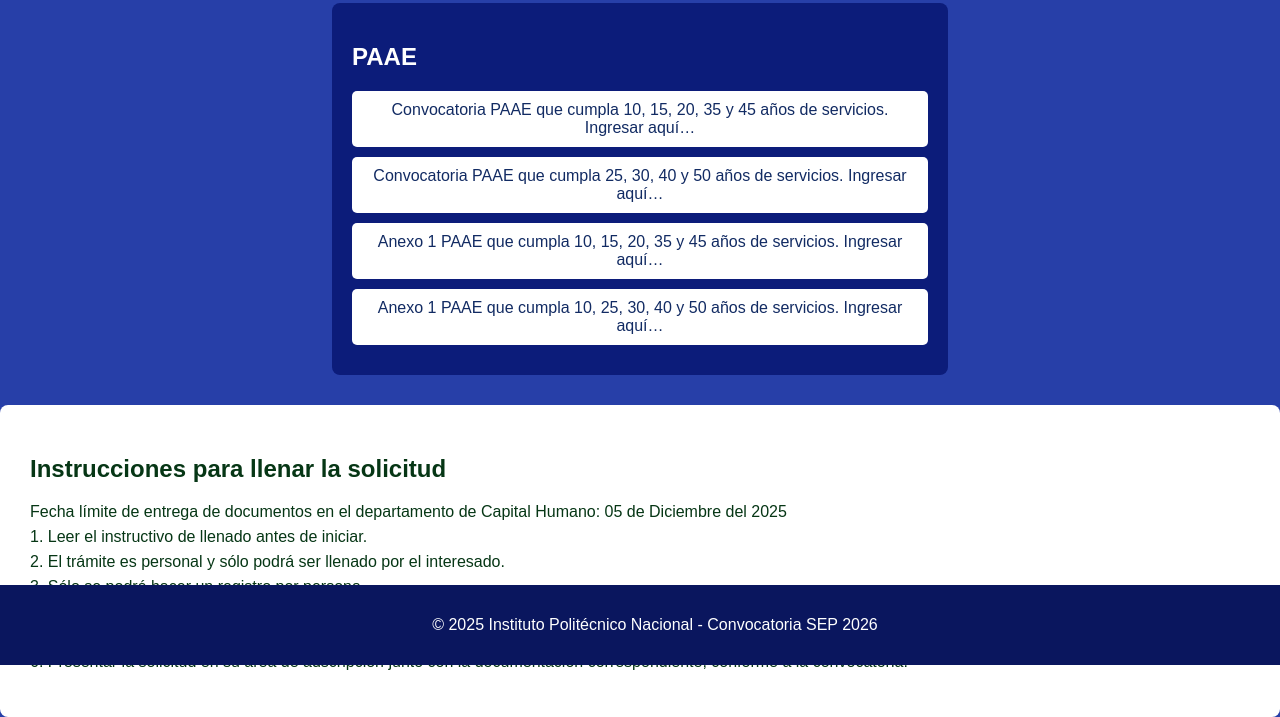
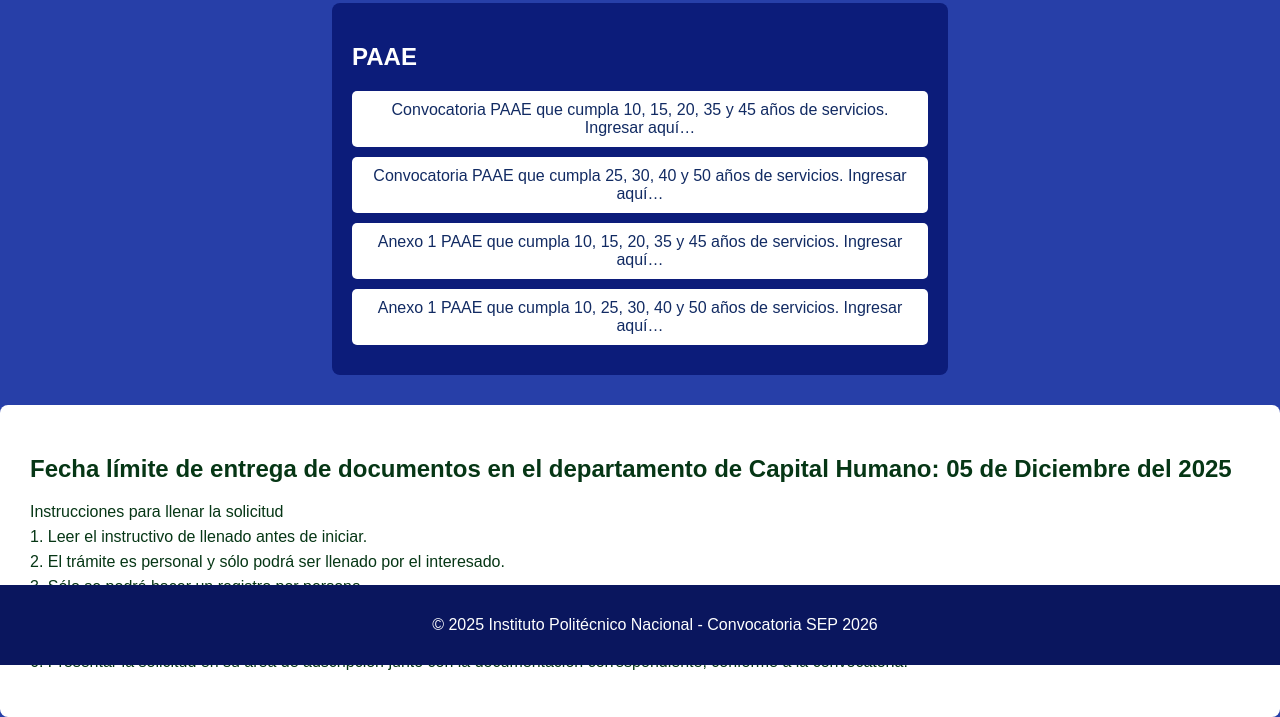
Before and after one commit to caphumvespv2/convocatoria, a plain HTML site: page index.html in a window 1280 px wide. Shown: the part 135-852 px from the top of the page. Drawn offline with Linux system fonts and the light colour scheme.

Commit message:
Update index.html

```diff
--- a/index.html
+++ b/index.html
@@ -121,10 +121,10 @@
 </div>
 
 <div class="instructions">
-    <h2>Instrucciones para llenar la solicitud</h2>
+    <h2>Fecha límite de entrega de documentos en el departamento de Capital Humano: 05 de Diciembre del 2025</h2>
 
     <ul>
-        <li>Fecha límite de entrega de documentos en el departamento de Capital Humano: 05 de Diciembre del 2025</li>
+        <li>Instrucciones para llenar la solicitud</li>
         <li>1. Leer el instructivo de llenado antes de iniciar.</li>
         <li>2. El trámite es personal y sólo podrá ser llenado por el interesado.</li>
         <li>3. Sólo se podrá hacer un registro por persona.</li>
```
